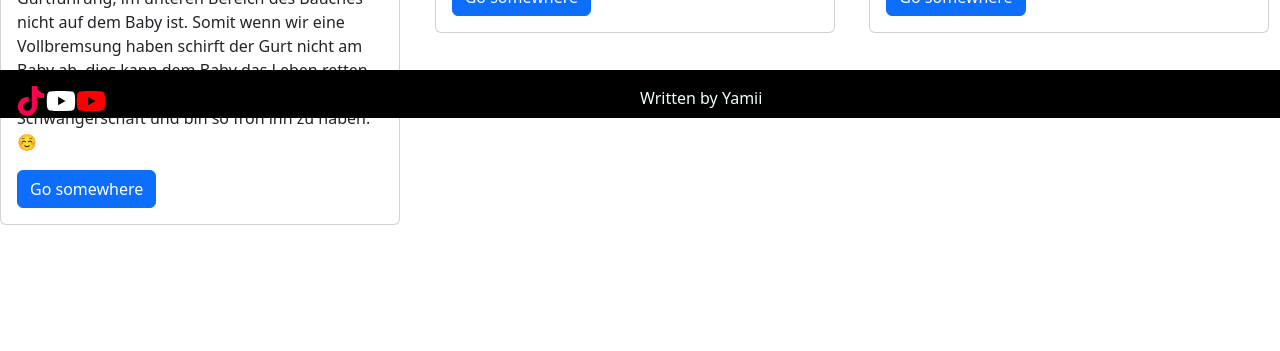
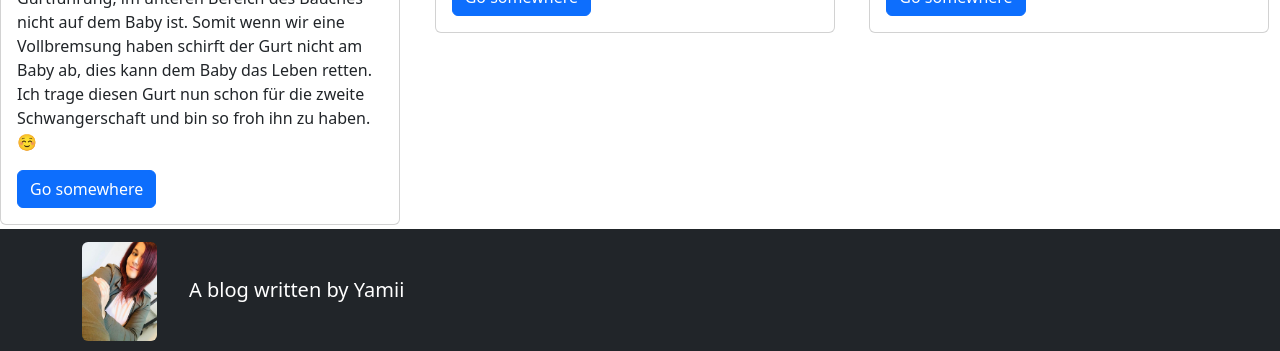
Before and after one commit to GustavoAlmeidaAboud/babysleben, a React (Create React App) app: page / in a window 1280 px wide. Shown: the part 682-1033 px from the top of the page. Before the commit the page ends 907 px from the top, so only its background shows below. Built offline with nearby package versions, Linux system fonts and the light colour scheme.

Commit message:
footer changed

```diff
--- a/src/App.js
+++ b/src/App.js
@@ -8,8 +8,11 @@ import Footer from './components/Footer.js';
 import ArticlesCards from './components/ArticlesCards.js';
 import { FaTiktok,FaYoutube } from 'react-icons/fa';
 import Footerlogo from './components/Footerlogo.js';
+import { Button } from 'react-bootstrap';
+import BrandExample from './components/BrandExample.js';
 
 function App() {
+
   return (
   <div>
       <Container className='d-grid gap-1' fluid>
@@ -25,21 +28,12 @@ Der Besafe Schwangerschaftsgurt, ist der beste Gurt auf dem Markt um euer Baby z
 Dieser Gurt hilf damit die Gurtführung, im unteren Bereich des Bauches nicht auf dem Baby ist.
 Somit wenn wir eine Vollbremsung haben schirft der Gurt nicht am Baby ab, dies kann dem Baby das Leben retten.
 Ich trage diesen Gurt nun schon für die zweite Schwangerschaft und bin so froh ihn zu haben. ☺️"/></Col>
-        <Col><ArticlesCards title="Hello World" ima="https://cdn.pixabay.com/photo/2021/07/17/15/43/colour-pencils-6473351_960_720.jpg" text="Hello Hello Hello Hello Hello hello Heloooooooou askjdnaksjdnjasndjkasndasjd"/></Col>
-        <Col><ArticlesCards title="Hello World" ima="https://cdn.pixabay.com/photo/2021/07/17/15/43/colour-pencils-6473351_960_720.jpg" text="Hello Hello Hello Hello Hello hello Heloooooooou askjdnaksjdnjasndjkasndasjd"/></Col>
+        <Col><ArticlesCards title="Hello World" ima="https://i1.adis.ws/i/washford/Isofix_Car_Seat_FT_770x470.jpg?w=768" text="Hello Hello Hello Hello Hello hello Heloooooooou askjdnaksjdnjasndjkasndasjd"/></Col>
+        <Col><ArticlesCards title="Hello World" ima="https://th.bing.com/th/id/OIP.A33OpIjxMD17Z6yG1_SW2AHaE6?w=301&h=200&c=7&r=0&o=5&dpr=1.25&pid=1.7" text="Hello Hello Hello Hello Hello hello Heloooooooou askjdnaksjdnjasndjkasndasjd"/></Col>
       </Row>
-      <Row className="fixed-bottom">
         <Row>
-          <Col>
-            <Footer
-              tiktok={<FaTiktok size={30} style={{ fill: '#ff0050' }}/>}
-              youtube={<FaYoutube size={30} style={{ fill: '#FF0000' }} />}
-              instagram={<FaYoutube size={30} style={{ fill: 'white' }} />}
-            />
-          </Col>
-          <Col className='footertext'>Written by Yamii</Col>
+          <Col><BrandExample/></Col>
         </Row>
-      </Row>
     </Container>
   </div>
   )
--- /dev/null
+++ b/src/components/BrandExample.js
@@ -0,0 +1,22 @@
+import Container from 'react-bootstrap/Container';
+import Navbar from 'react-bootstrap/Navbar';
+import Yamii from '../images/yamii.jpg'
+import { Image } from 'react-bootstrap';
+
+function BrandExample() {
+  return (
+    <>
+      <Navbar bg="dark" variant="dark">
+        <Container>
+          <Navbar.Brand href="#home">
+            <Image src={Yamii} rounded style={{"width": "75px"}}/>
+            <p style={{
+              "display": 'inline', 'padding':"2rem"}}>A blog written by Yamii</p>
+          </Navbar.Brand>
+        </Container>
+      </Navbar>
+    </>
+  );
+}
+
+export default BrandExample;
--- a/src/components/Carrousel.js
+++ b/src/components/Carrousel.js
@@ -18,7 +18,7 @@ const Carrousel = () => {
       <Carousel.Item>
         <img
           className="d-block w-100 image1"
-          src="https://th.bing.com/th/id/OIP.R_Im5J6OFml__E2PkGljGwHaFT?pid=ImgDet&rs=1"
+          src="https://i1.adis.ws/i/washford/Isofix_Car_Seat_FT_770x470.jpg?w=768"
           alt="Second slide"
         />
 
@@ -30,7 +30,7 @@ const Carrousel = () => {
       <Carousel.Item>
         <img
           className="d-block w-100 image1"
-          src="https://learnenglishteens.britishcouncil.org/sites/teens/files/styles/article/public/field/image/rs930_135120665-low.jpg?itok=g5LI5W4C"
+          src="https://th.bing.com/th/id/OIP.A33OpIjxMD17Z6yG1_SW2AHaE6?w=301&h=200&c=7&r=0&o=5&dpr=1.25&pid=1.7"
           alt="Third slide"
         />
 
--- a/src/components/Footer.js
+++ b/src/components/Footer.js
@@ -1,9 +1,8 @@
 import React from "react";
-import { FaBeer } from 'react-icons/fa';
-
 
 const Footer = ({tiktok,instagram,youtube}) => {
   return(
+
     <div className="icons">
       <a href="https://google.com">{tiktok}</a>
       <a href="https://google.com">{instagram}</a>
--- a/src/components/Footerlogo.js
+++ b/src/components/Footerlogo.js
@@ -1,9 +1,10 @@
 import React from 'react'
 import { Image } from 'react-bootstrap'
+import Imagefooter from '../images/yamii.jpg'
 function Footerlogo() {
   return (
     <div>
-      <Image className='footerlogo' src='https://1drv.ms/u/s!AsWn2dU5SrdYjxkcqeR88jHp_M9t' roundedCircle/>
+      <Image className='footerlogo' src={Imagefooter} />
     </div>
   )
 }
--- a/src/index.css
+++ b/src/index.css
@@ -7,11 +7,9 @@
 }
 .fixed-bottom{
   height: 3rem;
-  padding: 1rem;
-  background-color: black;
+  background-color: #7952b3;
   color: azure;
 }
-
 
 .sitetitle{
   content: Babysleben;
@@ -23,7 +21,7 @@
 }
 
 .footerlogo{
-  height: 3rem;
+  height: 4rem;
 }
 .footertext{
   font-size: 0.9;
```
Also changed, not shown: src/images/yamii.jpg (renamed from src/images/1.jpg).
